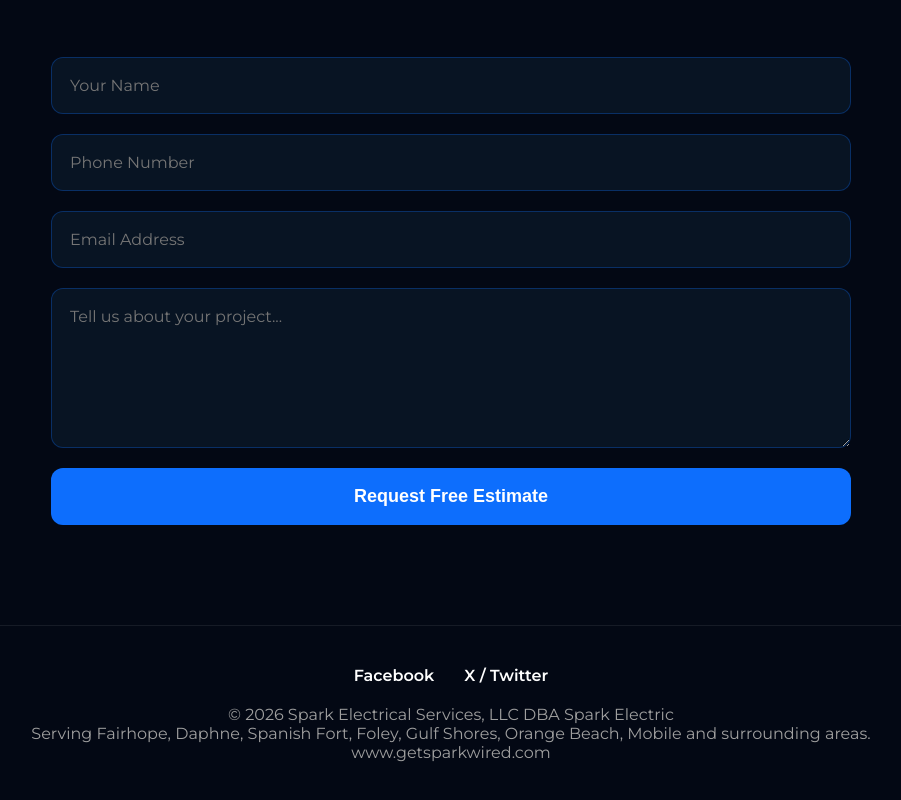
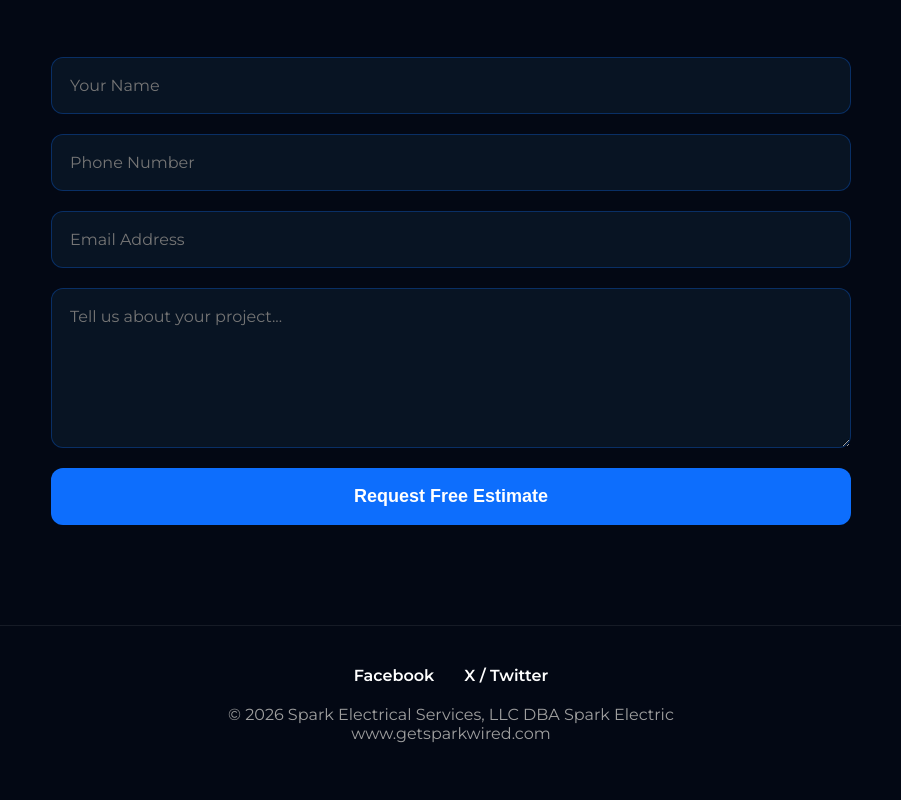
Before and after one commit to sparkelectric21/getsparkwired-website, a plain HTML site: page index.html in a window 1280 px wide. Shown: the part 4952-5752 px from the top of the page, without its empty margins (189-1090 px from the left). Drawn offline with Linux system fonts and the light colour scheme.

Commit message:
Update index.html

```diff
--- a/index.html
+++ b/index.html
@@ -390,11 +390,6 @@ X / Twitter
 </p>
 
 <p>
-Serving Fairhope, Daphne, Spanish Fort, Foley,
-Gulf Shores, Orange Beach, Mobile and surrounding areas.
-</p>
-
-<p>
 www.getsparkwired.com
 </p>
 
```
